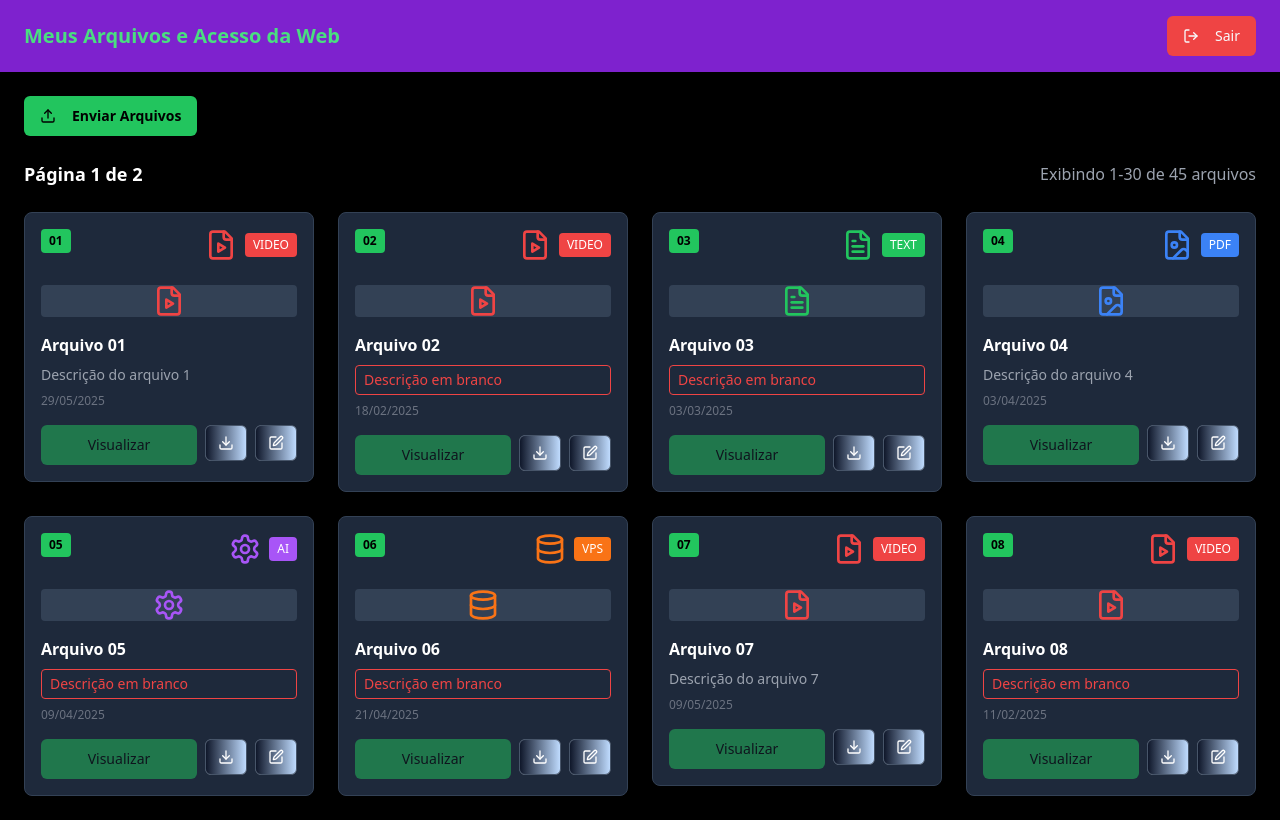
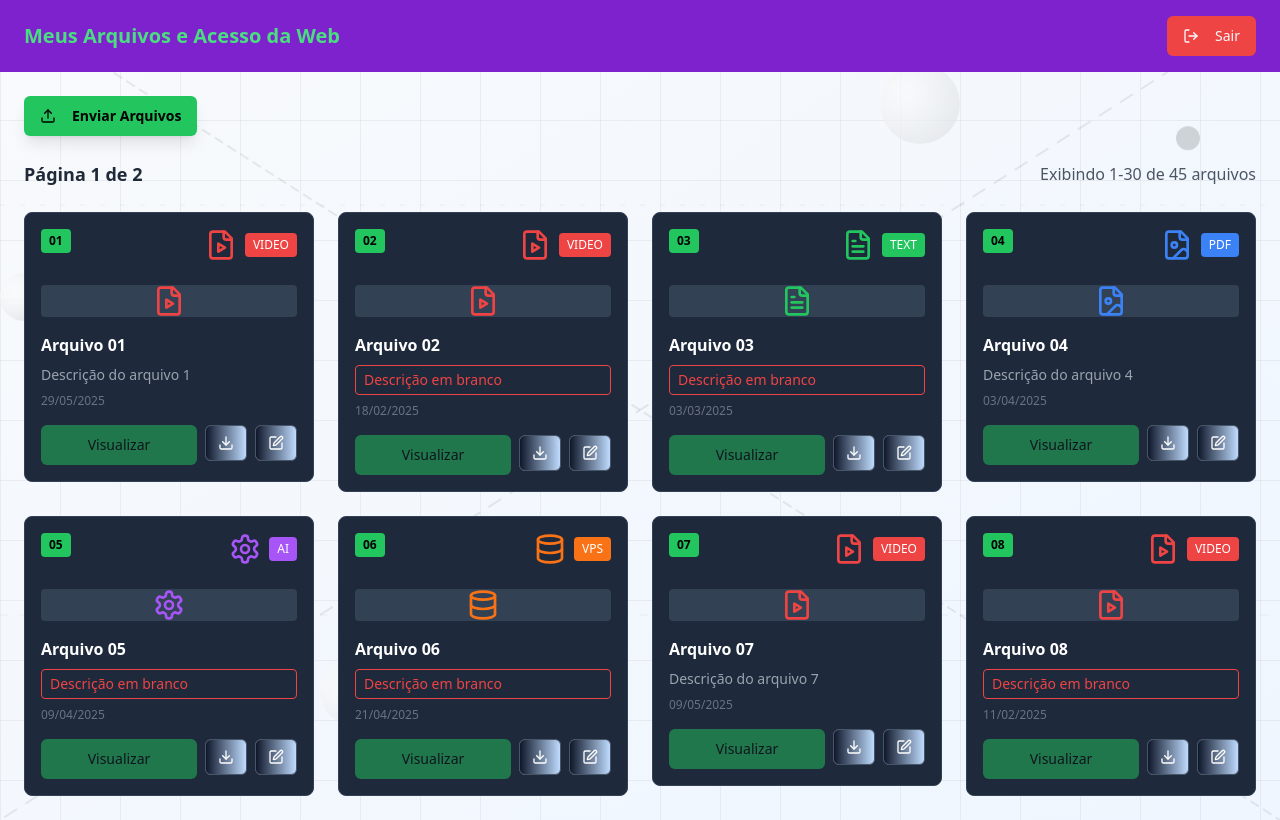
Before and after one commit to Facility2025/mystic-mirror-web-copy, a React (Vite) app: page / in a window 1280 px wide. Both pictures are taken after typing "name@example.com", "Sample123" into the empty fields and a click on the button "Entrar". Built offline with nearby package versions, Linux system fonts and the light colour scheme.

Commit message:
Add background effect
Implement a white ice background with a neural network effect of black lines and dots moving behind the home page.

```diff
--- a/src/components/Dashboard.tsx
+++ b/src/components/Dashboard.tsx
@@ -147,9 +147,54 @@ const Dashboard = ({ onLogout }: DashboardProps) => {
   };
 
   return (
-    <div className="min-h-screen bg-black">
+    <div className="min-h-screen bg-gradient-to-br from-slate-50 to-blue-50 relative overflow-hidden">
+      {/* Animated Background */}
+      <div className="absolute inset-0 z-0">
+        {/* Floating circles */}
+        <div className="absolute top-10 left-10 w-4 h-4 bg-black/20 rounded-full animate-bounce" style={{ animationDelay: '0s', animationDuration: '3s' }}></div>
+        <div className="absolute top-32 right-20 w-6 h-6 bg-black/15 rounded-full animate-bounce" style={{ animationDelay: '1s', animationDuration: '4s' }}></div>
+        <div className="absolute bottom-20 left-32 w-5 h-5 bg-black/25 rounded-full animate-bounce" style={{ animationDelay: '2s', animationDuration: '3.5s' }}></div>
+        <div className="absolute top-1/2 right-32 w-3 h-3 bg-black/30 rounded-full animate-bounce" style={{ animationDelay: '0.5s', animationDuration: '2.8s' }}></div>
+        <div className="absolute bottom-32 right-16 w-7 h-7 bg-black/10 rounded-full animate-bounce" style={{ animationDelay: '1.5s', animationDuration: '4.2s' }}></div>
+
+        {/* Animated lines */}
+        <svg className="absolute inset-0 w-full h-full" style={{ zIndex: -1 }}>
+          <defs>
+            <pattern id="grid" width="60" height="60" patternUnits="userSpaceOnUse">
+              <path d="M 60 0 L 0 0 0 60" fill="none" stroke="rgba(0,0,0,0.1)" strokeWidth="1"/>
+            </pattern>
+          </defs>
+          <rect width="100%" height="100%" fill="url(#grid)" />
+
+          {/* Moving diagonal lines */}
+          <g className="animate-pulse" style={{ animationDuration: '6s' }}>
+            <line x1="0" y1="0" x2="100%" y2="100%" stroke="rgba(0,0,0,0.15)" strokeWidth="2" strokeDasharray="10,5">
+              <animateTransform attributeName="transform" type="translate" values="0,0; 20,20; 0,0" dur="8s" repeatCount="indefinite"/>
+            </line>
+            <line x1="100%" y1="0" x2="0" y2="100%" stroke="rgba(0,0,0,0.15)" strokeWidth="2" strokeDasharray="15,10">
+              <animateTransform attributeName="transform" type="translate" values="0,0; -20,20; 0,0" dur="10s" repeatCount="indefinite"/>
+            </line>
+          </g>
+
+          {/* Floating horizontal lines */}
+          <g className="opacity-60">
+            <line x1="0" y1="25%" x2="100%" y2="25%" stroke="rgba(0,0,0,0.08)" strokeWidth="1" strokeDasharray="5,15">
+              <animateTransform attributeName="transform" type="translate" values="0,0; 30,0; 0,0" dur="12s" repeatCount="indefinite"/>
+            </line>
+            <line x1="0" y1="75%" x2="100%" y2="75%" stroke="rgba(0,0,0,0.08)" strokeWidth="1" strokeDasharray="8,12">
+              <animateTransform attributeName="transform" type="translate" values="0,0; -25,0; 0,0" dur="9s" repeatCount="indefinite"/>
+            </line>
+          </g>
+        </svg>
+
+        {/* Neuromorphic floating elements */}
+        <div className="absolute top-16 right-1/4 w-20 h-20 bg-gradient-to-br from-white to-slate-100 rounded-full shadow-[inset_-12px_-8px_40px_#46464620] animate-pulse" style={{ animationDuration: '4s' }}></div>
+        <div className="absolute bottom-24 left-1/4 w-16 h-16 bg-gradient-to-br from-white to-slate-100 rounded-full shadow-[inset_-10px_-6px_30px_#46464620] animate-pulse" style={{ animationDuration: '5s' }}></div>
+        <div className="absolute top-1/3 left-1/6 w-12 h-12 bg-gradient-to-br from-white to-slate-100 rounded-full shadow-[inset_-8px_-4px_20px_#46464620] animate-pulse" style={{ animationDuration: '3.5s' }}></div>
+      </div>
+
       {/* Header */}
-      <header className="bg-purple-700 px-6 py-4">
+      <header className="bg-purple-700 px-6 py-4 relative z-10">
         <div className="flex justify-between items-center">
           <h1 className="text-green-400 text-xl font-bold">Meus Arquivos e Acesso da Web</h1>
           <Button
@@ -164,7 +209,7 @@ const Dashboard = ({ onLogout }: DashboardProps) => {
       </header>
 
       {/* Main Content */}
-      <main className="p-6">
+      <main className="p-6 relative z-10">
         <div className="flex justify-between items-center mb-6">
           <Button
             onClick={() => setIsUploadFormOpen(true)}
@@ -176,8 +221,8 @@ const Dashboard = ({ onLogout }: DashboardProps) => {
         </div>
 
         <div className="flex justify-between items-center mb-6">
-          <h2 className="text-white text-lg font-semibold">Página 1 de 2</h2>
-          <p className="text-gray-400">Exibindo 1-30 de {files.length + 37} arquivos</p>
+          <h2 className="text-gray-800 text-lg font-semibold">Página 1 de 2</h2>
+          <p className="text-gray-600">Exibindo 1-30 de {files.length + 37} arquivos</p>
         </div>
 
         {/* Files Grid */}
```
